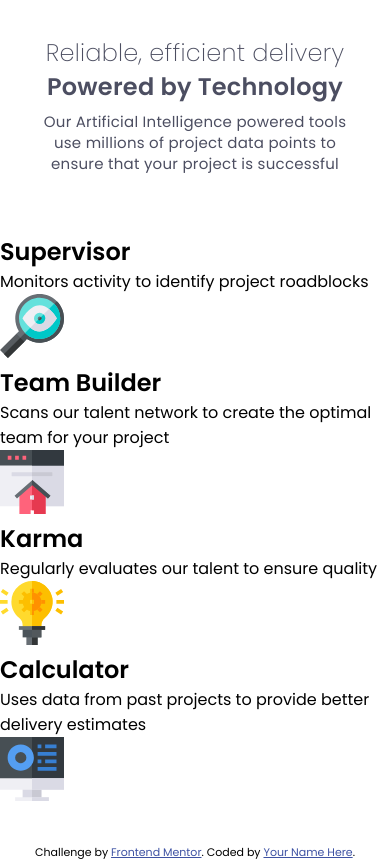
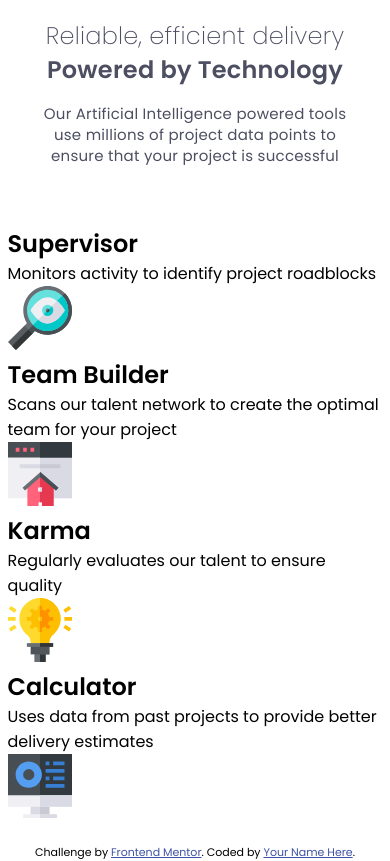
Before and after one commit to maxi1993-tech/four-card-picture-section, a plain HTML site: page index.html in a window 390 px wide. Drawn offline with Linux system fonts and the light colour scheme.

Commit message:
feat: add main grid layout mobile

```diff
--- a/style.scss
+++ b/style.scss
@@ -21,15 +21,18 @@
 body {
     font-family: 'Poppins', sans-serif;
     background-color: var(--neutral-white);
+
 }
 
 main {
+    width: 100%;
     min-height: 100vh;
-    display: flex;
-    flex-direction: column;
+    display: grid;
+    grid-template-columns: 23.4375rem;
     justify-content: center;
-    align-items: center;
-    gap: 60px;
+    justify-items: center;
+    align-content: center;
+    gap: 3.75rem;
 }
 
 /* Header */
@@ -41,11 +44,14 @@ header {
     text-align: center;
     display: flex;
     flex-direction: column;
-    gap: 0.5rem;
+    gap: 1rem;
 
     h1 {
         font-weight: 600;
         font-size: 1.5rem;
+        display: flex;
+        flex-direction: column;
+        gap: 0.05rem;
 
 
         span {
```
Also changed, not shown: style.css, 1 other file.
